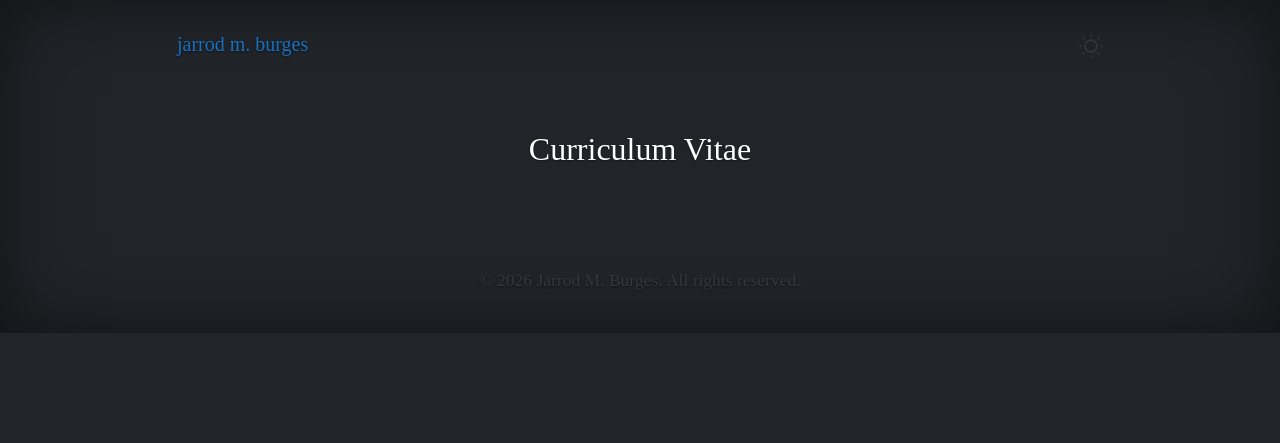
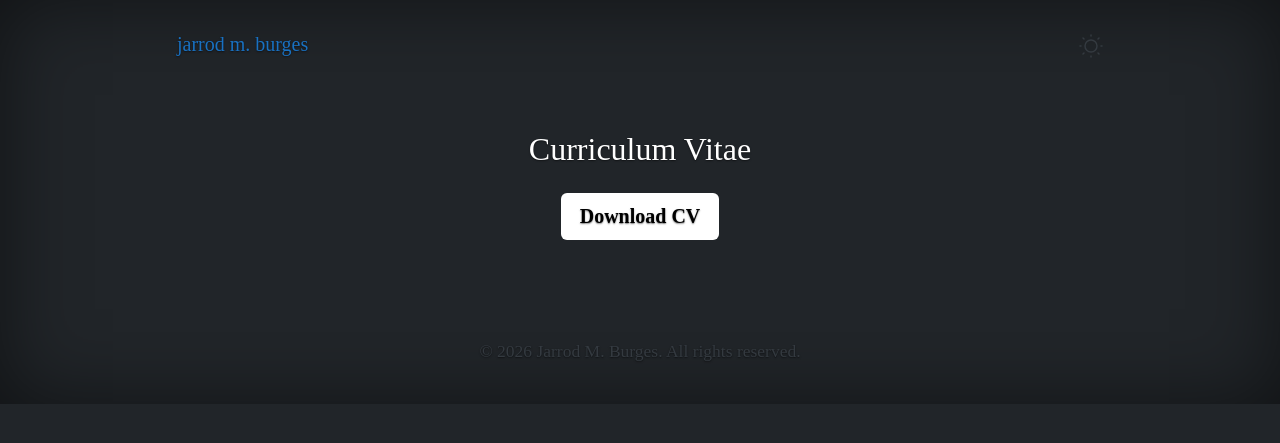
Before and after one commit to jarrod-burges/jarrod-burges.github.io, a Jekyll site: the page built from cv.md, in a window 1280 px wide. Shown: the top 443 px of the page. Built offline with Jekyll 4.4.1, drawn with Linux system fonts in a browser that asks for light colours.

Commit message:
add download cv button

```diff
--- a/_layouts/cv.html
+++ b/_layouts/cv.html
@@ -26,6 +26,18 @@ title: "Curriculum Vitae"
     color: white;
   }
 
+  .download-btn {
+    display: block;
+    width: fit-content;
+    margin: 0 auto 1.5rem;
+    padding: 0.6rem 1.2rem;
+    background-color: white;
+    color: black;
+    text-decoration: none;
+    border-radius: 6px;
+    font-weight: bold;
+  }
+
   #pdf-viewer {
     width: 100%;
     max-height: 90vh;
@@ -47,6 +59,7 @@ title: "Curriculum Vitae"
   {% include header.html %}
   <main class="full-width-breakout">
     <h1>Curriculum Vitae</h1>
+    <a class="download-btn" href="{{ "/burges_jarrod_cv.pdf" | relative_url }}" download>Download CV</a>
     <div id="pdf-viewer"></div>
   </main>
   {% include footer.html %}
```
